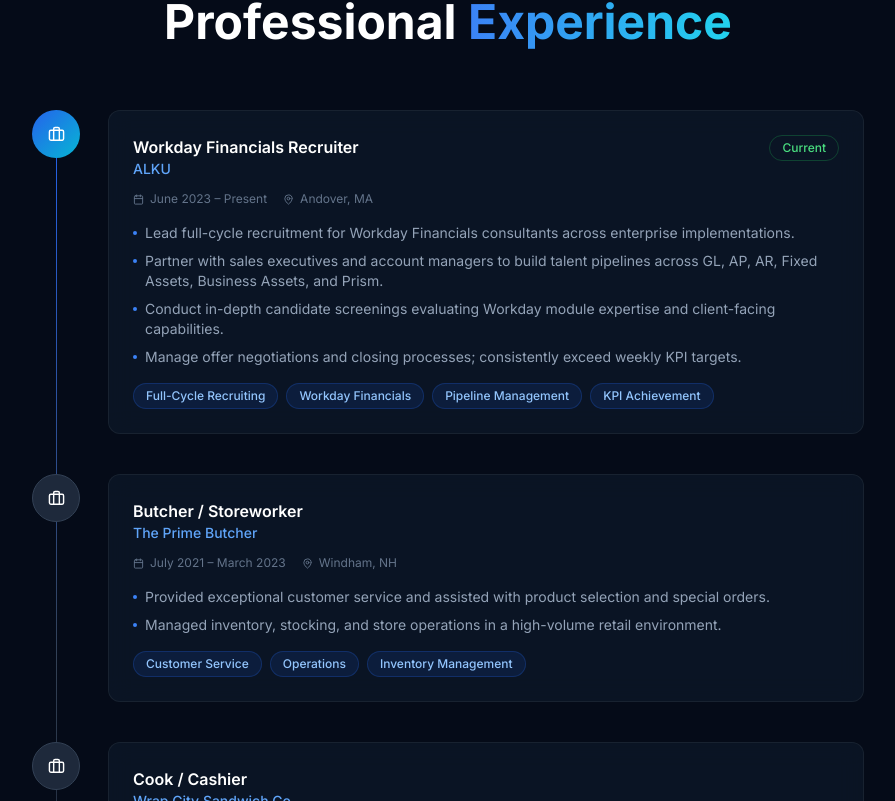
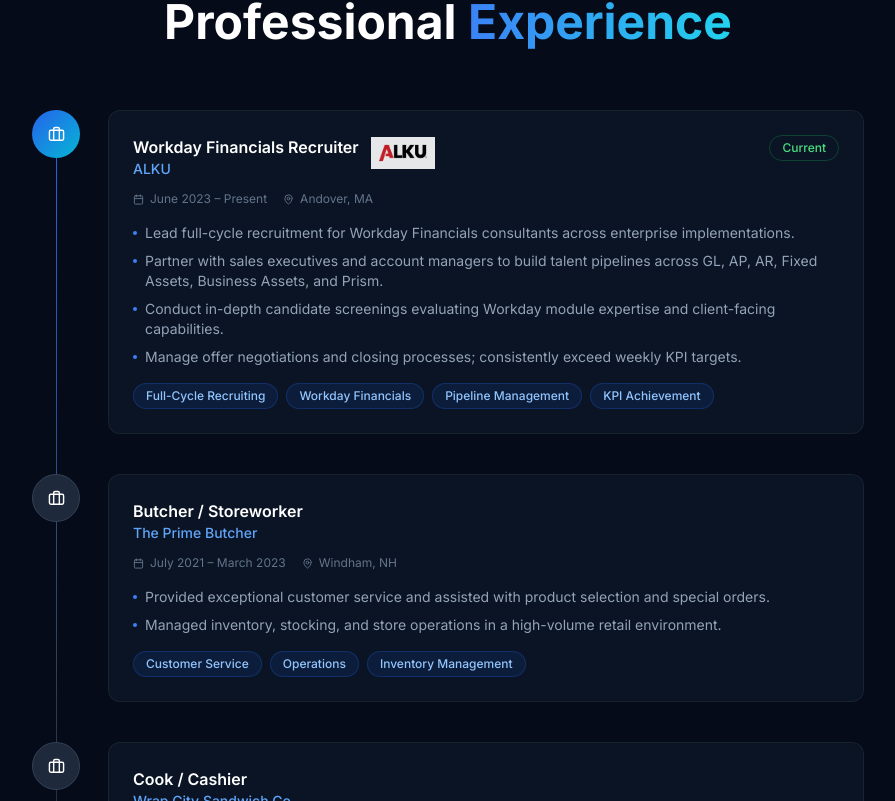
Before and after one commit to 603-websites/portfolio-aidan-carter, a React (Vite) app: page / in a window 1280 px wide. Shown: the part 3179-3980 px from the top of the page, without its empty margins (192-1087 px from the left). Built offline with nearby package versions, Linux system fonts and the light colour scheme.

Commit message:
personalize: src/components/Experience.jsx

```diff
--- a/src/components/Experience.jsx
+++ b/src/components/Experience.jsx
@@ -10,6 +10,7 @@ const experiences = [
     period: 'June 2023 – Present',
     current: true,
     color: '#2563EB',
+    logo: '/images/alku-logo.png',
     bullets: [
       'Lead full-cycle recruitment for Workday Financials consultants across enterprise implementations.',
       'Partner with sales executives and account managers to build talent pipelines across GL, AP, AR, Fixed Assets, Business Assets, and Prism.',
@@ -110,9 +111,14 @@ const Experience = () => {
                 {/* Card */}
                 <div className="flex-1 glass rounded-xl p-6 card-hover mb-2">
                   <div className="flex flex-wrap items-start justify-between gap-2 mb-3">
-                    <div>
-                      <h3 className="text-white font-semibold">{exp.title}</h3>
-                      <p className="text-blue-400 text-sm font-medium">{exp.company}</p>
+                    <div className="flex items-start gap-3">
+                      <div>
+                        <h3 className="text-white font-semibold">{exp.title}</h3>
+                        <p className="text-blue-400 text-sm font-medium">{exp.company}</p>
+                      </div>
+                      {exp.logo && (
+                        <img src={exp.logo} alt={exp.company} className="h-8 w-auto object-contain mt-0.5 opacity-90" />
+                      )}
                     </div>
                     {exp.current && (
                       <span className="px-3 py-1 text-xs font-medium bg-green-500/12 text-green-400 rounded-full border border-green-500/25">
```
